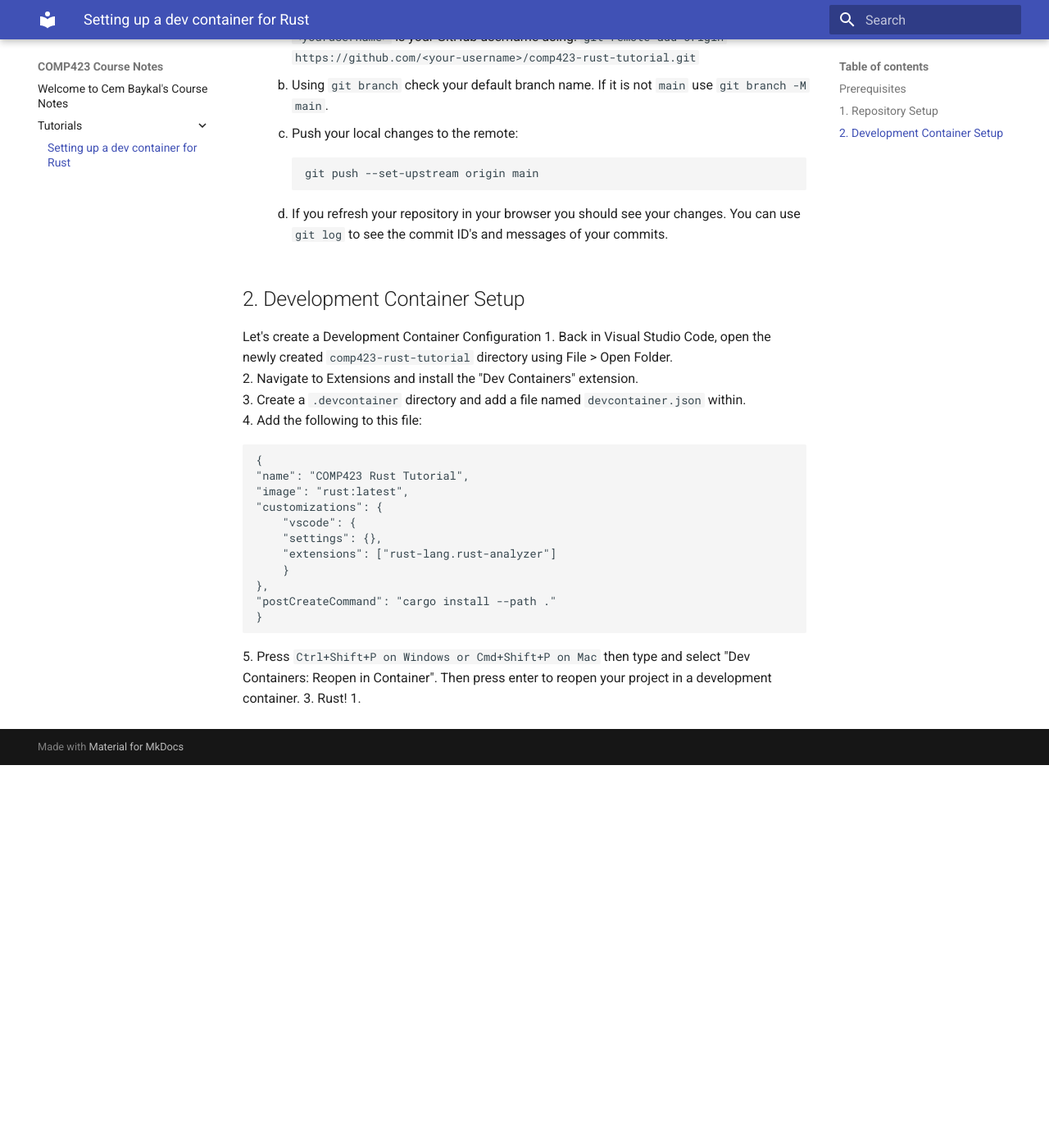
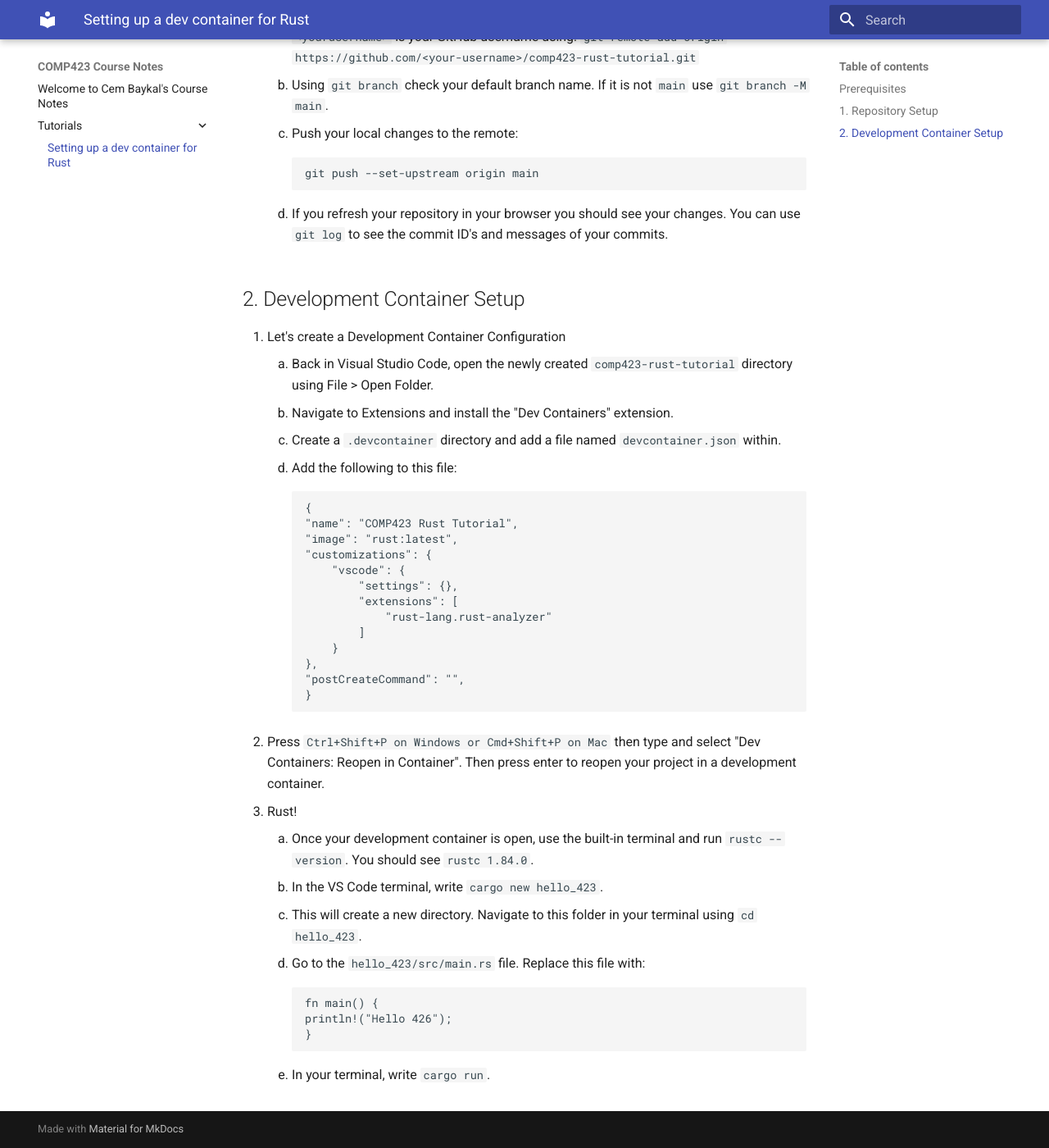
Before and after one commit to baykalcem/comp423-course-notes, an MkDocs documentation site: the page built from docs/tutorials/rust-setup.md, in a window 1280 px wide and 1400 px high, scrolled down 1363 px. Shown: the whole window at 82% size. Built offline with MkDocs 1.6.1 and Material for MkDocs 9.7.7, drawn with Linux system fonts in a browser that asks for light colours; before the commit the page ends 2296 px from its top, so only the background shows below that.

Commit message:
Roughly finished

````diff
--- a/docs/tutorials/rust-setup.md
+++ b/docs/tutorials/rust-setup.md
@@ -49,24 +49,35 @@
     ```
     4. If you refresh your repository in your browser you should see your changes. You can use ```git log``` to see the commit ID's and messages of your commits.
 ## 2. Development Container Setup
-Let's create a Development Container Configuration
-1. Back in Visual Studio Code, open the newly created ```comp423-rust-tutorial``` directory using File > Open Folder. <br>
-2. Navigate to Extensions and install the "Dev Containers" extension. <br>
-3. Create a ```.devcontainer``` directory and add a file named ```devcontainer.json``` within. <br>
-4. Add the following to this file: <br>
-```
-{
-"name": "COMP423 Rust Tutorial",
-"image": "rust:latest",
-"customizations": {
-    "vscode": {
-    "settings": {},
-    "extensions": ["rust-lang.rust-analyzer"]
+1. Let's create a Development Container Configuration <br>
+    1. Back in Visual Studio Code, open the newly created ```comp423-rust-tutorial``` directory using File > Open Folder. <br>
+    2. Navigate to Extensions and install the "Dev Containers" extension. <br>
+    3. Create a ```.devcontainer``` directory and add a file named ```devcontainer.json``` within. <br>
+    4. Add the following to this file: <br>
+    ```
+    {
+    "name": "COMP423 Rust Tutorial",
+    "image": "rust:latest",
+    "customizations": {
+        "vscode": {
+            "settings": {},
+            "extensions": [
+                "rust-lang.rust-analyzer"
+            ]
+        }
+    },
+    "postCreateCommand": "",
     }
-},
-"postCreateCommand": "cargo install --path ."
-}
-```
-5. Press ```Ctrl+Shift+P on Windows or Cmd+Shift+P on Mac``` then type and select "Dev Containers: Reopen in Container". Then press enter to reopen your project in a development container.
-3. Rust!
-    1.
+    ```
+2. Press ```Ctrl+Shift+P on Windows or Cmd+Shift+P on Mac``` then type and select "Dev Containers: Reopen in Container". Then press enter to reopen your project in a development container.
+4. Rust!
+    1. Once your development container is open, use the built-in terminal and run ```rustc --version```. You should see ```rustc 1.84.0```.
+    2. In the VS Code terminal, write ```cargo new hello_423```.
+    3. This will create a new directory. Navigate to this folder in your terminal using ```cd hello_423```.
+    4. Go to the ```hello_423/src/main.rs``` file. Replace this file with:
+    ```
+    fn main() {
+    println!("Hello 426");
+    }
+    ```
+    5. In your terminal, write ```cargo run```.
````
